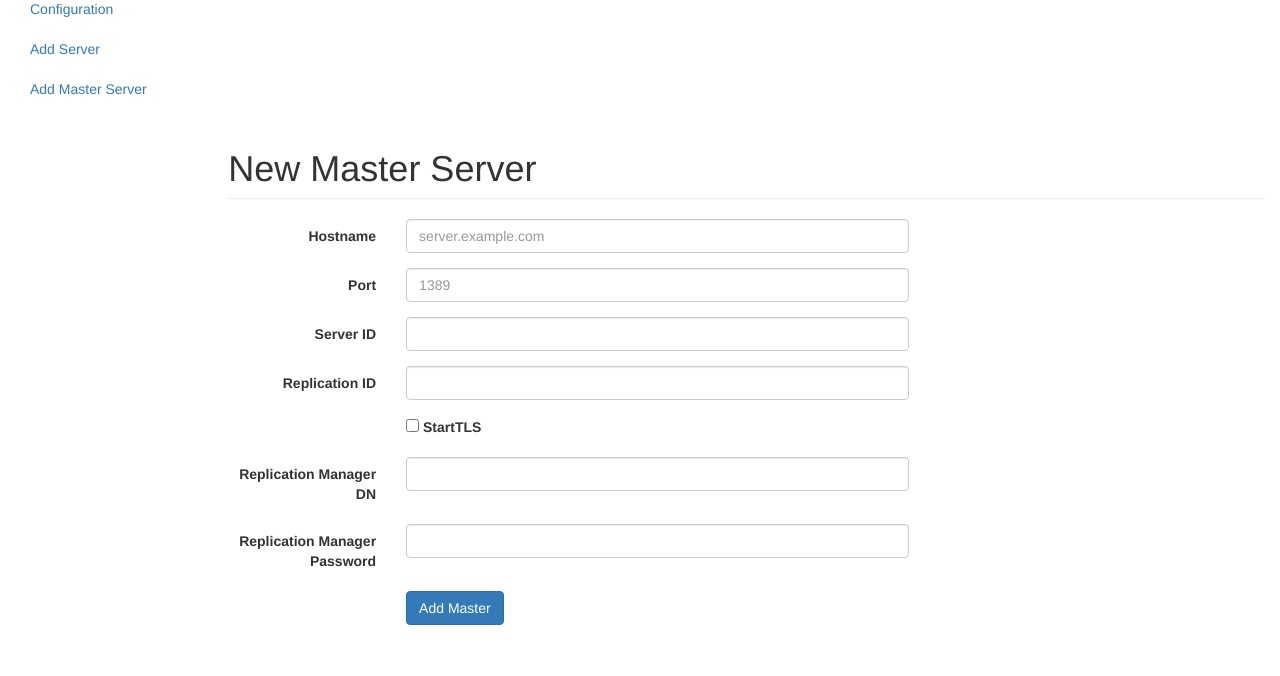
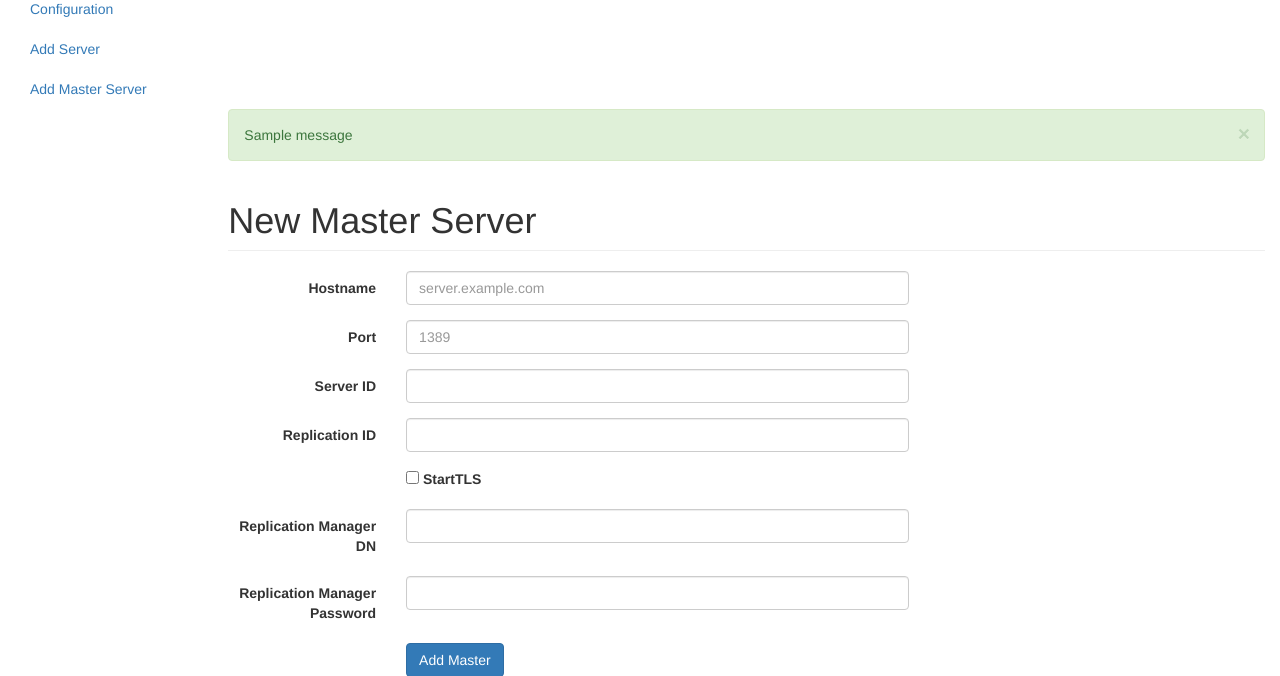
Before and after one commit to GuillaumeSmaha/cluster-mgr, a Flask app: page /add_master/ in a window 1280 px wide. Shown: the part 51-727 px from the top of the page. Run offline with Flask 2, Linux system fonts and the light colour scheme; tables that the repository leaves empty hold one stand-in row (values such as "Sample post"); one stand-in notice (Sample message) is shown; some libraries are stand-ins or nearby versions.

Commit message:
add master perfroms ldap binding to verify servers

```diff
--- a/repmgr/templates/base.html
+++ b/repmgr/templates/base.html
@@ -50,6 +50,16 @@
           </ul>
         </div>
         <div class="col-sm-9 col-sm-offset-3 col-md-10 col-md-offset-2 main">
+          {% with messages = get_flashed_messages(with_categories=true) %}
+            {% if messages %}
+              {% for category, message in messages %}
+                <div class="alert alert-{{ category }} alert-dismissible" role="alert">
+                  <button type="button" class="close" data-dismiss="alert" aria-label="Close"><span aria-hidden="true">&times;</span></button>
+                  {{ message }}
+                </div>
+              {% endfor %}
+            {% endif %}
+          {% endwith %}
           {% block content %}{% endblock %}
         </div>
       </div>
--- a/repmgr/templates/index.html
+++ b/repmgr/templates/index.html
@@ -20,7 +20,7 @@
         <td>{{ server.hostname }}</td>
         <td>{{ server.port }}</td>
         <td>{{ server.role }}</td>
-        <td>{% if server.starttls %}<i class="glyphicon glyphicon-ok-sign text-success"></i>{% else %}<i class="glyphicon glyphicon-remove-sign text-danger"></i>{% endif %}</td>
+        <td>{% if server.starttls %}<i class="glyphicon glyphicon-ok text-success"></i>{% else %}<i class="glyphicon glyphicon-remove text-danger"></i>{% endif %}</td>
         <td>{{ server.server_id }}</td>
         <td>{{ server.replication_id }}</td>
       </tr>
--- a/repmgr/views.py
+++ b/repmgr/views.py
@@ -1,4 +1,6 @@
-from flask import render_template, request, redirect, url_for
+import ldap
+
+from flask import render_template, request, redirect, url_for, flash
 
 from .application import app, db
 from .models import LDAPServer
@@ -28,11 +30,34 @@ def add_server():
 def add_master():
     form = NewMasterForm()
     if form.validate_on_submit():
+        # ensure the connection to the server
+        url = "ldap://{}:{}".format(form.hostname.data, form.port.data)
+        # TODO remove the following line once SSL Certs location is built
+        ldap.set_option(ldap.OPT_X_TLS_REQUIRE_CERT, ldap.OPT_X_TLS_NEVER)
+        con = ldap.initialize(url)
+        try:
+            if form.starttls.data:
+                con.start_tls_s()
+            con.bind_s(form.manager_dn.data, form.manager_pw.data)
+            con.unbind()
+        except ldap.INVALID_CREDENTIALS:
+            flash("Cannot add server. Wrong credentials entered.", "danger")
+            return render_template("add_master.html", form=form)
+        except ldap.LDAPError as e:
+            if type(e.message) == dict and 'desc' in e.message:
+                flash("Cannot add server. %s" % e.message['desc'], "danger")
+            else:
+                flash("Cannot add server. %s" % e, "danger")
+            return render_template("add_master.html", form=form)
+
+        # Binding sucess - Store the information in the DB
         server = LDAPServer(form.hostname.data, form.port.data, 'master',
                             form.starttls.data, form.server_id.data,
                             form.replication_id.data, form.manager_dn.data,
                             form.manager_pw.data)
         db.session.add(server)
         db.session.commit()
+        flash("Sucessfully added %s, master server with ID: %d." %
+              (form.hostname.data, form.server_id.data), "success")
         return redirect(url_for('home'))
     return render_template("add_master.html", form=form)
```
